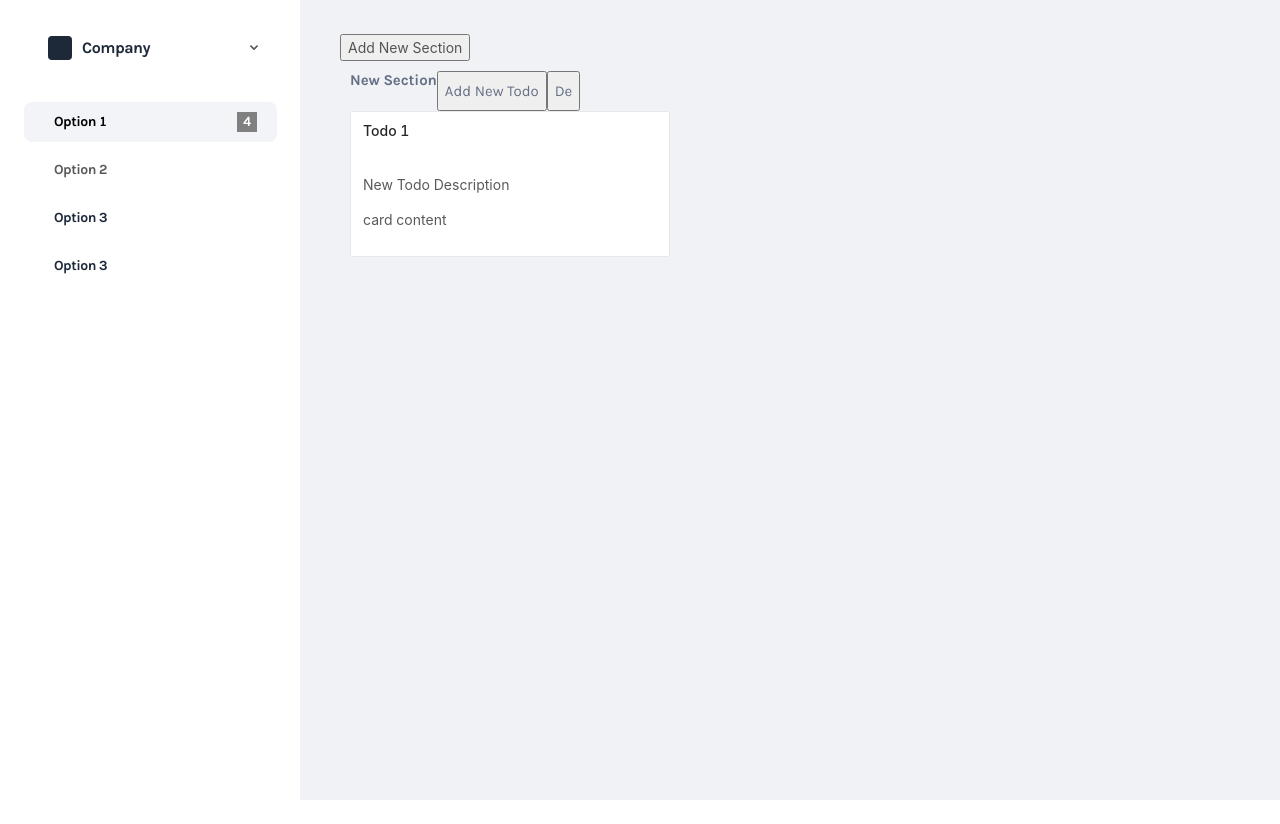
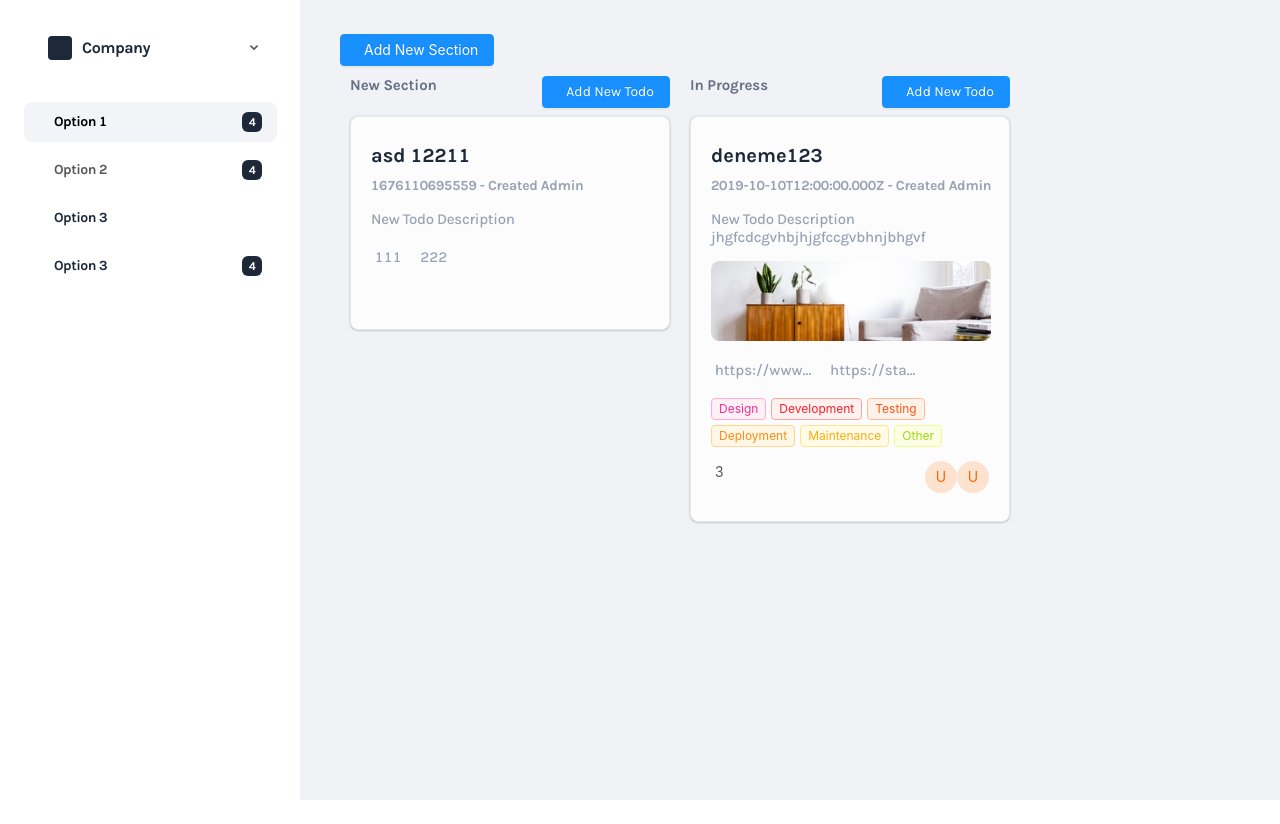
Before and after one commit to Omerkirkan/fr-dev-case, a Vue app: page /todos in a window 1280 px wide. Built offline with nearby package versions, Linux system fonts and the light colour scheme; data requests are answered from the project's data file.

Commit message:
task props updated

```diff
--- a/db.json
+++ b/db.json
@@ -5,9 +5,39 @@
       "title": "New Section",
       "todos": [
         {
-          "id": 43260,
-          "title": "Todo 1",
-          "description": "New Todo Description"
+          "id": 34641,
+          "title": "asd 12211",
+          "description": "New Todo Description",
+          "created_at": 1676110695559,
+          "link": "111",
+          "addition": "222",
+          "labels": [],
+          "image": false
+        }
+      ]
+    },
+    {
+      "id": 2,
+      "title": "In Progress",
+      "todos": [
+        {
+          "id": 91356,
+          "title": "deneme123",
+          "description": "New Todo Description jhgfcdcgvhbjhjgfccgvbhnjbhgvf",
+          "created_at": "2019-10-10T12:00:00.000Z",
+          "link": "https://www.google.com",
+          "addition": "https://stackoverflow.com/",
+          "labels": [
+            "Design",
+            "Development",
+            "Testing",
+            "Deployment",
+            "Maintenance",
+            "Other"
+          ],
+          "image": true,
+          "comments": 3,
+          "followers": 2
         }
       ]
     }
--- a/src/assets/scss/style.scss
+++ b/src/assets/scss/style.scss
@@ -1,4 +1,4 @@
-@import url('https://fonts.googleapis.com/css2?family=Karla:wght@400;700&display=swap');
+@import url('https://fonts.googleapis.com/css2?family=Karla:wght@400;500;700&display=swap');
 
 .menu-style {
 
@@ -11,6 +11,7 @@
     padding: 24px 24px 16px;
     background-color: #ffffff;
 }
+
 .ant-layout-sider-collapsed {
     padding: 0px !important;
 
@@ -18,7 +19,19 @@
         span {
             display: none;
         }
+
         display: grid;
+    }
+
+    .ant-menu-item {
+        display: flex;
+        justify-content: center !important;
+        align-items: center !important;
+        padding: 12px 8px 12px 6px !important;
+
+        .menu-count {
+            display: none;
+        }
     }
 }
 
@@ -117,15 +130,26 @@
 }
 
 .menu-count {
-    position: absolute;
-    right: 20px;
-    display: block;
+    display: flex;
+    flex-direction: column;
+    justify-content: center;
+    align-items: center;
+    padding: 0px;
+    gap: 10px;
     width: 20px;
     height: 20px;
-    line-height: 20px;
-    text-align: center;
-    background-color: gray;
-    color: #ffffff;
+    background: #1D2939;
+    border-radius: 6px;
+    position: absolute;
+    right: 15px;
+
+    font-family: 'Karla';
+    font-style: normal;
+    font-weight: 700;
+    font-size: 12px;
+    line-height: 15px;
+
+    color: #FFFFFF;
 }
 
 .sections-container {
@@ -145,6 +169,7 @@
     .list-section-header {
         height: 40px;
         display: flex;
+        justify-content: space-between;
         font-family: 'Karla';
         font-style: normal;
         font-weight: 700;
@@ -163,7 +188,86 @@
 }
 
 .todo-list-card {
+    background: #FCFCFD;
+    box-shadow: 0px 0.5px 2px rgba(16, 24, 40, 0.3);
+    border-radius: 8px;
+    margin-bottom: 8px;
+    padding: 16px 8px;
+
     .ant-card-head {
         border-bottom: 0px !important;
+        font-family: 'Karla';
+        font-style: normal;
+        font-weight: 700;
+        font-size: 20px;
+        line-height: 150%;
+        color: #1D2939;
+    }
+
+    .todo-created-date {
+        font-family: 'Karla';
+        font-style: normal;
+        font-weight: 700;
+        font-size: 14px;
+        line-height: 150%;
+        letter-spacing: -0.02em;
+        color: #98A2B3;
+        position: absolute;
+        margin-top: -15px;
+    }
+
+    .todo-card-description {
+        margin-top: 20px;
+        font-family: 'Karla';
+        font-style: normal;
+        font-weight: 500;
+        font-size: 15px;
+        line-height: 120%;
+        letter-spacing: -0.02em;
+        color: #98A2B3;
+        align-self: stretch;
+    }
+
+    .todo-card-img {
+        width: 280px;
+        height: 80px;
+        border-radius: 8px;
+        flex: none;
+        align-self: stretch;
+        flex-grow: 0;
+    }
+
+    .todo-card-addition {
+        display: flex;
+        align-items: center;
+        margin-top: 20px;
+        font-family: 'Karla';
+        font-style: normal;
+        font-weight: 500;
+        font-size: 15px;
+        line-height: 18px;
+        color: #98A2B3;
+    }
+
+    .todo-card-labels {
+        margin-top: 14px;
+        .colorful-label {
+            margin: 5px 5px 0px 0px;
+            border-radius: 4px;
+        }
+    }
+
+    .todo-card-comment {
+        margin-top: 14px;
+        display: flex;
+        justify-content: space-between;
     }
 }
+
+.ml-10 {
+    margin-left: 10px;
+}
+
+.ml-15 {
+    margin-left: 15px;
+}
--- a/src/components/SideBar.vue
+++ b/src/components/SideBar.vue
@@ -24,15 +24,17 @@
         <router-link :to="{ name: 'todos' }">
         <a-icon type="bell" />
         <span>Option 2</span>
+        <span class="menu-count">4</span>
       </router-link>
       </a-menu-item>
       <a-menu-item key="3">
         <a-icon type="bar-chart" />
         <span>Option 3</span>
       </a-menu-item>
-      <a-menu-item key="3">
+      <a-menu-item key="4">
         <a-icon type="user" />
         <span>Option 3</span>
+        <span class="menu-count">4</span>
       </a-menu-item>
     </a-menu>
   </a-layout-sider>
--- /dev/null
+++ b/src/components/Todo/EditTodoModal.vue
@@ -0,0 +1,78 @@
+<template>
+  <a-modal v-model="visible" @ok="handleOk" :maskClosable="false" @afterClose="handleOk" :closable="false">
+    <a-form :label-col="{ span: 5 }" :wrapper-col="{ span: 12 }">
+      <a-form-item label="Title">
+        <a-input v-model="todoFields.title" />
+      </a-form-item>
+      <a-form-item label="Description">
+        <a-textarea v-model="todoFields.description" placeholder="Basic usage" :rows="4" />
+      </a-form-item>
+      <a-form-item label="Link">
+        <a-input v-model="todoFields.link" />
+      </a-form-item>
+      <a-form-item label="Addition">
+        <a-input v-model="todoFields.addition" />
+      </a-form-item>
+      <a-form-item label="Labels">
+        <a-checkbox-group v-model="todoFields.labels" @change="onChange">
+          <a-row>
+            <a-col :span="8">
+              <a-checkbox value="Design"> Design </a-checkbox>
+            </a-col>
+            <a-col :span="8">
+              <a-checkbox value="Development"> Development </a-checkbox>
+            </a-col>
+            <a-col :span="8">
+              <a-checkbox value="Testing"> Testing </a-checkbox>
+            </a-col>
+            <a-col :span="8">
+              <a-checkbox value="Deployment"> Deployment </a-checkbox>
+            </a-col>
+            <a-col :span="8">
+              <a-checkbox value="Maintenance"> Maintenance </a-checkbox>
+            </a-col>
+          </a-row>
+        </a-checkbox-group>
+      </a-form-item>
+      <a-form-item label="Image">
+        <a-button type="light"> <a-icon type="plus" /> Upload Image </a-button>
+      </a-form-item>
+    </a-form>
+  </a-modal>
+</template>
+  <script>
+export default {
+  props: ["sectionid", "todo"],
+  data() {
+    return {
+      visible: true,
+      todoFields: this.todo
+    };
+  },
+
+  watch: {
+    $route(newVal) {
+      this.visible = newVal.meta && newVal.meta.showModal;
+    }
+  },
+
+  mounted() {
+    if( !this.todo.created_at ) {
+        this.$router.push({ name: "todos" });
+    }
+  },
+
+  methods: {
+    handleOk() {
+        this.$store.dispatch("updateTodo", { sectionid: this.sectionid, id: this.todo.id, todo: this.todoFields });
+      this.$router.push({ name: "todos" });
+    },
+    handleSubmit(e) {
+      e.preventDefault();
+    },
+    onChange(checkedValues) {
+      console.log("checked = ", checkedValues);
+    },
+  },
+};
+</script>
--- a/src/components/Todo/SectionComp.vue
+++ b/src/components/Todo/SectionComp.vue
@@ -3,8 +3,8 @@
     <div class="list-section-header">
       <span v-if="!sectionTitleEdit" @click="editTitle()"> {{ section.title }} </span>
       <input type="text" v-model="sectionTitle" ref="sectiontitleedit" v-if="sectionTitleEdit" @blur="updateTitle()">
-      <button @click="addNewTodo()"> Add New Todo </button>
-      <button @click="deleteSection()"> De </button>
+      <a-button type="primary" @click="addNewTodo()"> <a-icon type="plus" /> Add New Todo </a-button>
+      <!-- <button @click="deleteSection()"> De </button> -->
     </div>
     <div class="list-section-body">
       <draggable
@@ -30,6 +30,7 @@
 <script>
 import TodoCard from "@/components/Todo/TodoCard.vue";
 import draggable from "vuedraggable";
+import { mapGetters, mapActions } from "vuex";
 export default {
   name: "SectionComp",
   props: {
@@ -51,19 +52,28 @@ export default {
   },
 
   computed: {
+    ...mapGetters({
+      _todos: "todos",
+    }),
     todos: {
       get() {
-        return this.$store.getters.todos(this.section.id);
+        return this._todos(this.section.id);
       },
       set(todos) {
-        this.$store.dispatch("updateTodos", { id: this.section.id, todos });
+        this._updateTodos({ id: this.section.id, todos });
       },
     },
   },
 
   methods: {
+    ...mapActions({
+      _updateTodos: "updateTodos",
+      _deleteSection: "deleteSection",
+      _updateSectionTitle: "updateSectionTitle",
+      _addNewTodo: "addNewTodo",
+    }),
     addNewTodo() {
-      this.$store.dispatch("addNewTodo", this.section.id);
+      this._addNewTodo(this.section.id);
 
       setTimeout(() => {
         this.$refs.todocardcomp[this.todos.length - 1].editTodoName();
@@ -71,7 +81,7 @@ export default {
 
     },
     deleteSection() {
-      this.$store.dispatch("deleteSection", this.section.id);
+      this._deleteSection(this.section.id)
     },
     editTitle() {
       this.sectionTitleEdit = true;
@@ -81,7 +91,7 @@ export default {
     },
     updateTitle() {
       this.sectionTitleEdit = false;
-      this.$store.dispatch("updateSectionTitle", {
+      this._updateSectionTitle({
         id: this.section.id,
         title: this.sectionTitle,
       });
--- a/src/components/Todo/TodoCard.vue
+++ b/src/components/Todo/TodoCard.vue
@@ -1,12 +1,64 @@
 <template>
-  <a-card size="small" class="todo-list-card" :title="todo.title" style="width: 100%;" :hoverable="true" :loading="cardLoading">
-    <input type="text" v-model="todoName" ref="todonameeditinput" @blur="todoNameEdited()" v-if="todoNameEdit">
-    <p>{{ todo.status }}</p>
-    <p> {{ todo.description }} </p>
-    <p>card content</p>
+  <a-card
+    size="small"
+    class="todo-list-card"
+    :title="todo.title"
+    style="width: 100%"
+    :hoverable="true"
+    :loading="cardLoading"
+    @click="editTodo()"
+  >
+    <input
+      type="text"
+      v-model="todoName"
+      ref="todonameeditinput"
+      @blur="todoNameEdited()"
+      v-if="todoNameEdit"
+    />
+    <span class="todo-created-date">
+      {{ todo.created_at }} - Created <b>Admin</b>
+    </span>
+
+    <p class="todo-card-description">{{ todo.description }}</p>
+
+    <img
+      src="@/assets/images/card-sample-img.png"
+      class="todo-card-img"
+      v-if="todo.image"
+    />
+
+    <div class="todo-card-addition">
+      <div>
+        <a-icon type="clock-circle" />
+        <span> {{ todo.link | beShort }} </span>
+      </div>
+      <div class="ml-15">
+        <a-icon type="user" />
+        <span> {{ todo.addition | beShort }} </span>
+      </div>
+    </div>
+
+    <div class="todo-card-labels">
+        <a-tag class="colorful-label" :color="colors[i]" v-for="(label, i) in todo.labels" :key="label+i"> {{ label }} </a-tag>
+    </div>
+
+    <div class="todo-card-comment">
+        <div>
+            <a-icon type="message" />
+            <span> {{ todo.comments }} </span>
+        </div>
+        <div>
+            <a-avatar v-for="(follower,i) in todo.followers" :key="i" style="color: #f56a00; backgroundColor: #fde3cf">
+      U
+    </a-avatar>
+        </div>
+
+    </div>
   </a-card>
 </template>
 <script>
+import { mapActions } from "vuex";
+
 export default {
   name: "TodoCard",
   props: {
@@ -25,7 +77,30 @@ export default {
       cardLoading: true,
       todoNameEdit: false,
       todoName: this.todo.title,
+      editModalVisible: false,
+      colors: [
+        "magenta",
+        "red",
+        "volcano",
+        "orange",
+        "gold",
+        "lime",
+        "green",
+        "cyan",
+        "blue",
+        "geekblue",
+        "purple",
+      ],
     };
+  },
+
+  filters: {
+    beShort(value) {
+      if (value.length > 11) {
+        return value.substring(0, 11) + "...";
+      }
+      return value;
+    },
   },
 
   mounted() {
@@ -35,6 +110,9 @@ export default {
   },
 
   methods: {
+    ...mapActions({
+      _updateTodo: "updateTodoTitle",
+    }),
     editTodoName() {
       this.todoNameEdit = true;
       this.$nextTick(() => {
@@ -43,7 +121,19 @@ export default {
     },
     todoNameEdited() {
       this.todoNameEdit = false;
-            this.$store.dispatch("updateTodo", {sectionid: this.sectionid, id: this.todo.id, title: this.todoName });
+      this._updateTodo({
+        sectionid: this.sectionid,
+        id: this.todo.id,
+        title: this.todoName,
+      });
+    },
+    editTodo() {
+      this.$router
+        .push({
+          name: "todo",
+          params: { sectionid: this.sectionid, todo: this.todo },
+        })
+        .catch(() => {});
     },
   },
 };
--- a/src/router/index.js
+++ b/src/router/index.js
@@ -16,7 +16,18 @@ const routes = [
     // route level code-splitting
     // this generates a separate chunk (about.[hash].js) for this route
     // which is lazy-loaded when the route is visited.
-    component: () => import(/* webpackChunkName: "about" */ '../views/TodoView.vue')
+    component: () => import(/* webpackChunkName: "about" */ '../views/TodoView.vue'),
+    children: [
+      {
+        path: ':sectionid/:todo',
+        name: 'todo',
+        props: true,
+        meta: {
+          showModal: true
+        },
+        component: () => import(/* webpackChunkName: "about" */ '../components/Todo/EditTodoModal.vue')
+      }
+    ]
   }
 ]
 
--- a/src/store/index.js
+++ b/src/store/index.js
@@ -10,7 +10,7 @@ export default new Vuex.Store({
   },
   getters: {
     sections: (state) => state.sections,
-    todos: state => id => state.sections.find(section => section.id === id).todos,
+    todos: state => id => state.sections.find(section => section.id === id).todos
   },
   mutations: {
     SET_SECTIONS(state, sections) {
@@ -69,6 +69,13 @@ export default new Vuex.Store({
         id: Math.floor(Math.random() * 1 * 99999),
         title: "",
         description: "New Todo Description",
+        created_at: Date.now(),
+        link: null,
+        addition: null,
+        labels: [],
+        image: false,
+        comments: Math.floor(Math.random() * 1 * 7),
+        followers: Math.floor(Math.random() * 1 * 3),
       };
 
       const section = this.state.sections.find(section => section.id === sectionId)
@@ -95,10 +102,20 @@ export default new Vuex.Store({
       })
     },
 
-    updateTodo({ commit }, { sectionid, id, title }) {
+    updateTodoTitle({ commit }, { sectionid, id, title }) {
       const section = this.state.sections.find(section => section.id === sectionid)
       const todo = section.todos.find(todo => todo.id === id)
       todo.title = title;
+
+      appService.updateTodos({ id: sectionid, section }).then((response) => {
+        commit("SET_SECTIONS", response.data);
+      })
+    },
+
+    updateTodo({ commit }, { sectionid, id, todo }) {
+      const section = this.state.sections.find(section => section.id === sectionid)
+      const todoIndex = section.todos.findIndex(todo => todo.id === id)
+      section.todos[todoIndex] = todo;
 
       appService.updateTodos({ id: sectionid, section }).then((response) => {
         commit("SET_SECTIONS", response.data);
--- a/src/views/AboutView.vue
+++ /dev/null
@@ -1,5 +0,0 @@
-<template>
-  <div class="about">
-    <h1>This is an about page</h1>
-  </div>
-</template>
--- a/src/views/TodoView.vue
+++ b/src/views/TodoView.vue
@@ -1,6 +1,6 @@
 <template>
   <div>
-    <button @click="addNewSection()">Add New Section</button>
+    <a-button type="primary" @click="addNewSection()"> <a-icon type="plus" /> Add New Section </a-button>
     <div>
       <draggable
         v-model="sections"
@@ -19,11 +19,13 @@
         </transition-group>
       </draggable>
     </div>
+    <router-view></router-view>
   </div>
 </template>
 <script>
 import SectionComp from "@/components/Todo/SectionComp.vue";
 import draggable from "vuedraggable";
+import { mapGetters, mapActions } from "vuex";
 
 export default {
   name: "TodoView",
@@ -43,19 +45,28 @@ export default {
   },
 
   computed: {
+    ...mapGetters({
+      _sections: "sections"
+    }),
+
     sections: {
       get() {
-        return this.$store.getters.sections;
+        return this._sections;
       },
       set(value) {
-        this.$store.dispatch("updateSections", value);
+        this._updateSections(value);
       },
     },
   },
 
   methods: {
+    ...mapActions({
+      _addNewSection: "addNewSection",
+      _updateSections: "updateSections",
+    }),
+
     addNewSection() {
-      this.$store.dispatch("addNewSection");
+      this._addNewSection();
 
       setTimeout(() => {
         this.$nextTick(() => {
```
Also changed, not shown: src/assets/images/card-sample-img.png (added). Lines whose indentation alone changed are shown as unchanged.
